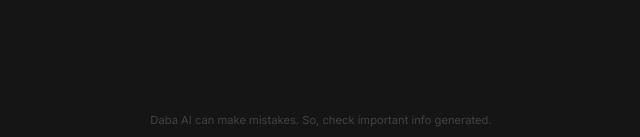
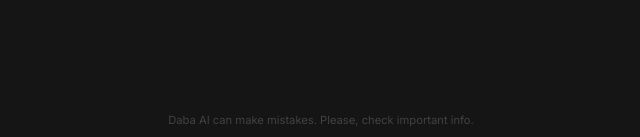
Before and after one commit to RenanAlb/Daba-AI-frontend-v1.0, a plain HTML site: page index.html in a window 1280 px wide. Shown: the part 660-797 px from the top of the page, 319-959 px from the left. Drawn offline with nearby package versions, Linux system fonts and the light colour scheme; a web font is replaced by a local one.

Commit message:
Ajustes na frase de aviso da IA

```diff
--- a/index.html
+++ b/index.html
@@ -34,7 +34,7 @@
         </button>
       </div>
       <span id="message-daba-ai"
-        >Daba AI can make mistakes. So, check important info generated.</span
+        >Daba AI can make mistakes. Please, check important info.</span
       >
     </main>
     <script src="script.js"></script>
```
